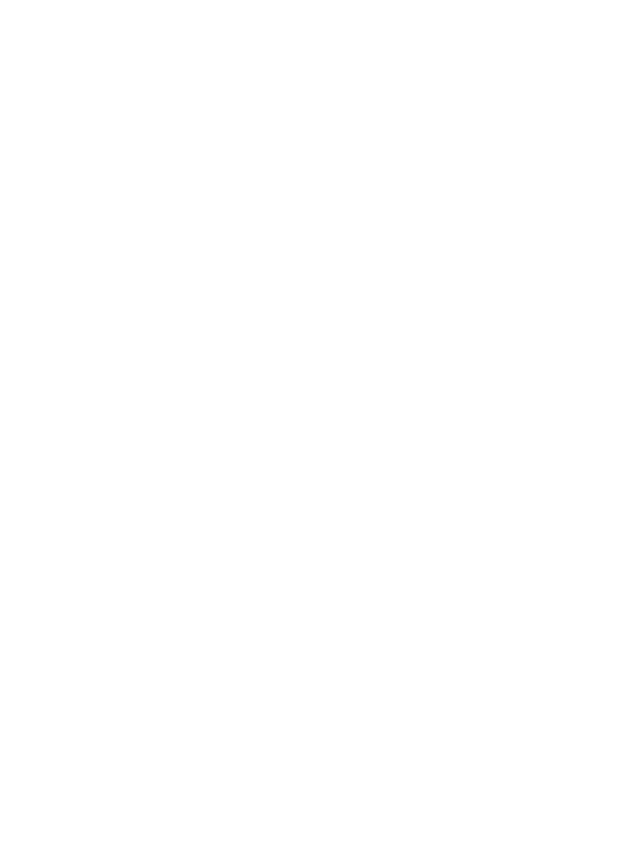
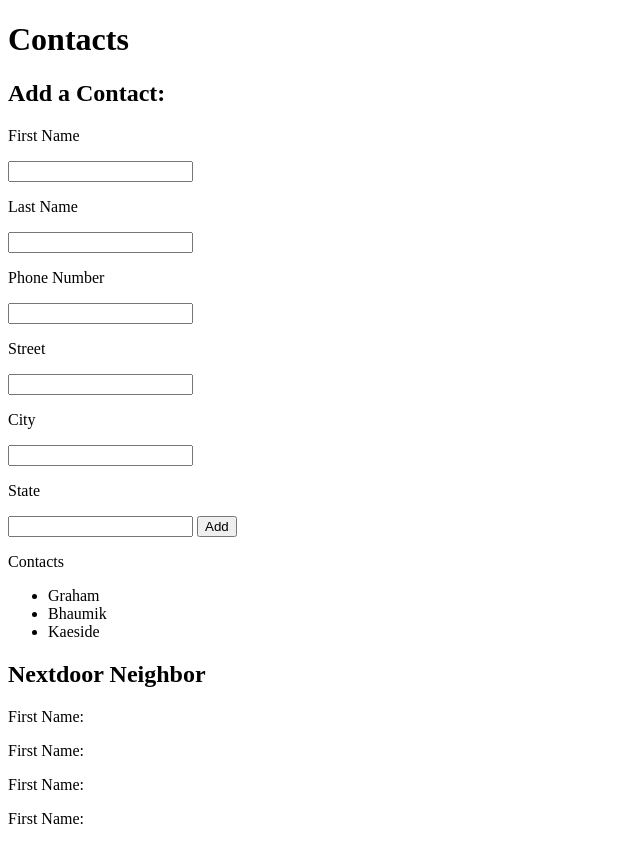
Before and after one commit to lotusgraham/addressbook, a plain HTML site: page hello-world.html in a window 1280 px wide. Shown: the whole page, without its empty margins (0-640 px from the left). Before the commit the page ends 800 px from the top, so only its background shows below. Drawn offline with nearby package versions, Linux system fonts and the light colour scheme.

Commit message:
Adds HTML template and empty CSS & JS files

```diff
--- a/hello-world.html
+++ b/hello-world.html
@@ -1,10 +1,51 @@
 <!doctype html>
 <html lang="en">
+
 <head>
 	<meta charset="UTF-8">
 	<title>Address Book</title>
+	<link rel="stylesheet" href="css/main.css" type="text/css" />
+
 </head>
+
 <body>
+	<div>
+		<h1>Contacts</h1>
+		<h2>Add a Contact:</h2>
+		<p>First Name</p>
+		<input type="text" name="" />
+		<p>Last Name</p>
+		<input type="text" name="" />
+		<p>Phone Number</p>
+		<input type="text" name="" />
+		<p>Street</p>
+		<input type="text" name="" />
+		<p>City</p>
+		<input type="text" name="" />
+		<p>State</p>
+		<input type="text" name="" />
+		<button>Add</button>
+	</div>
 
+	<div class="contactList">
+		<p>Contacts</p>
+		<ul>
+			<li>Graham</li>
+			<li>Bhaumik</li>
+			<li>Kaeside</li>
+		</ul>
+	</div>
+
+	<div class="contactView">
+		<!--appending contact info here-->
+		<h2>Nextdoor Neighbor</h2>
+		<p>First Name:</p>
+		<p>First Name:</p>
+		<p>First Name:</p>
+		<p>First Name:</p>
+	</div>
+<script src="https://ajax.googleapis.com/ajax/libs/jquery/2.2.0/jquery.min.js"></script>
+<script type="text/javascript" src="js/app.js"></script>
 </body>
+
 </html>
```
Also changed, not shown: app.js (added), css/main.css (added), js/app.js (added).
